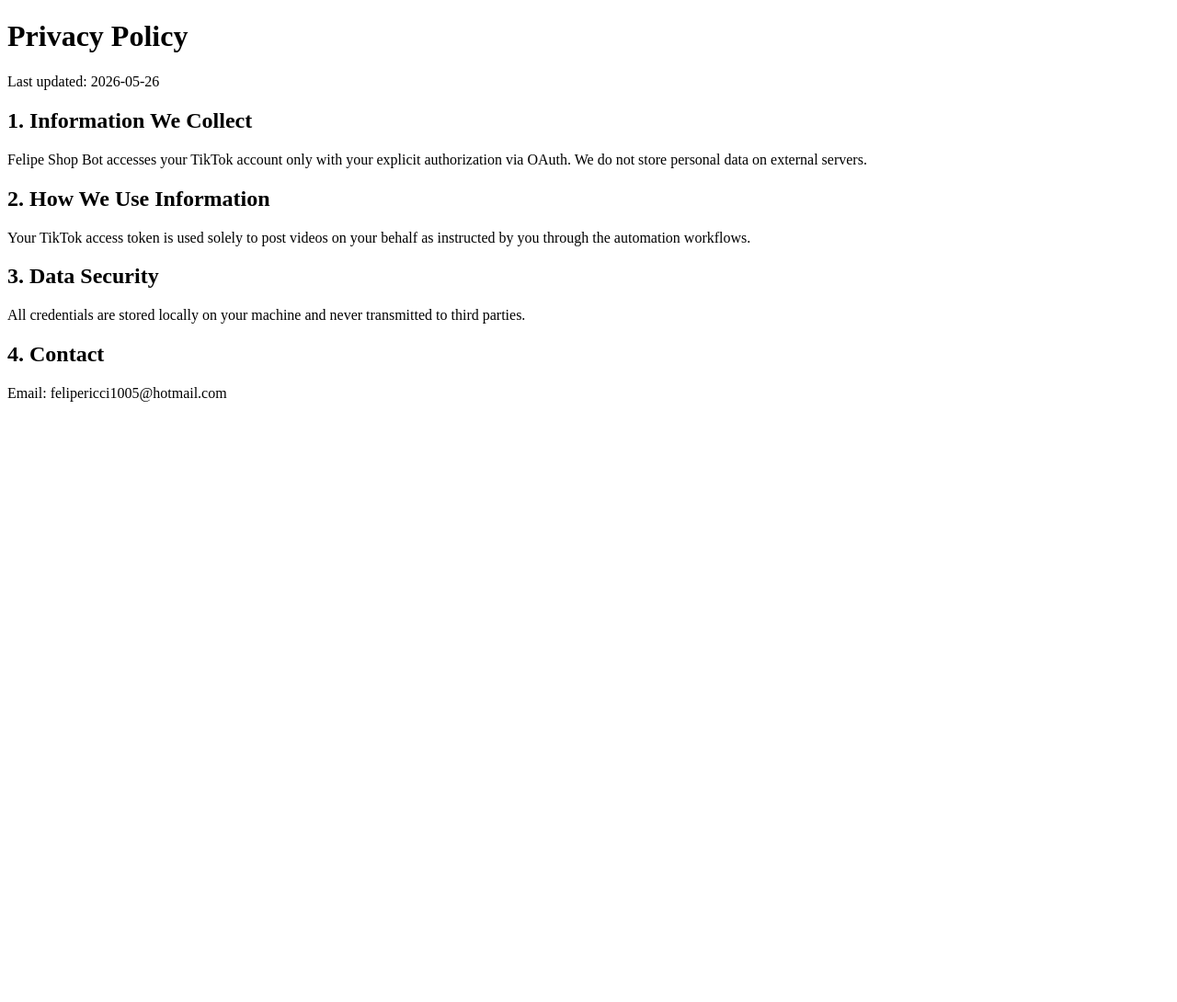
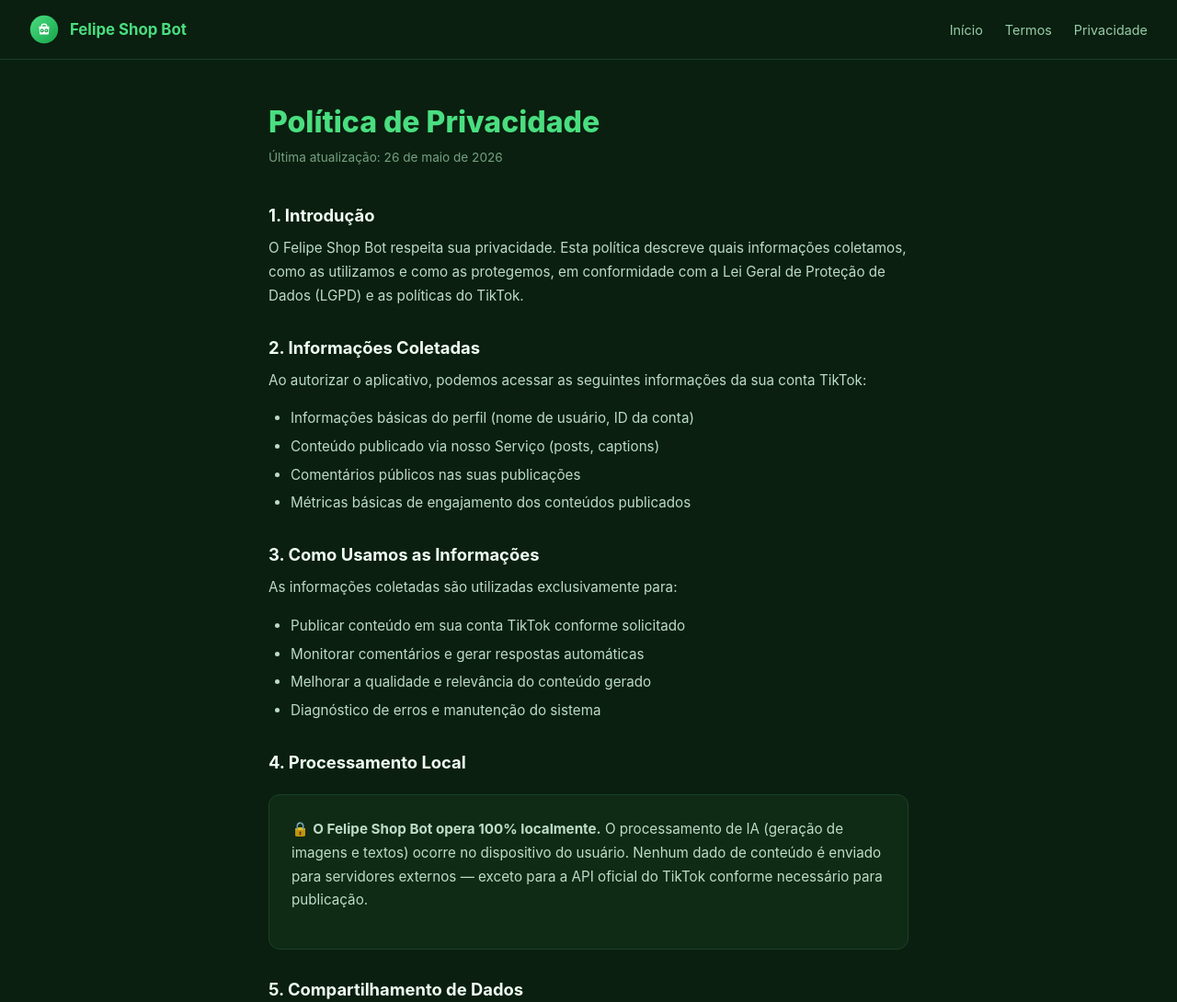
Before and after one commit to felipericci1005/felipericci1005.github.io, a plain HTML site: page privacy.html in a window 1280 px wide. Shown: the top 1090 px of the page at 92% size. Before the commit the page ends 800 px from the top, so only its background shows below. Drawn offline with Linux system fonts and the light colour scheme.

Commit message:
feat: green-themed privacy page

```diff
--- a/privacy.html
+++ b/privacy.html
@@ -1 +1,136 @@
-<!DOCTYPE html><html><head><meta charset="UTF-8"><title>Privacy Policy - Felipe Shop Bot</title></head><body><h1>Privacy Policy</h1><p>Last updated: 2026-05-26</p><h2>1. Information We Collect</h2><p>Felipe Shop Bot accesses your TikTok account only with your explicit authorization via OAuth. We do not store personal data on external servers.</p><h2>2. How We Use Information</h2><p>Your TikTok access token is used solely to post videos on your behalf as instructed by you through the automation workflows.</p><h2>3. Data Security</h2><p>All credentials are stored locally on your machine and never transmitted to third parties.</p><h2>4. Contact</h2><p>Email: felipericci1005@hotmail.com</p></body></html>
+<!DOCTYPE html>
+<html lang="pt-BR">
+<head>
+  <meta charset="UTF-8">
+  <meta name="viewport" content="width=device-width, initial-scale=1.0">
+  <title>Política de Privacidade — Felipe Shop Bot</title>
+  <style>
+  :root {
+    --green-50:#f0fdf4;--green-100:#dcfce7;--green-200:#bbf7d0;
+    --green-400:#4ade80;--green-500:#22c55e;--green-600:#16a34a;
+    --green-700:#15803d;--green-800:#166534;--dark:#0a1f0f;
+    --dark-card:#0f2a15;--dark-border:#1a4228;
+  }
+  *{box-sizing:border-box;margin:0;padding:0}
+  body{font-family:-apple-system,BlinkMacSystemFont,'Segoe UI',sans-serif;background:var(--dark);color:var(--green-50);min-height:100vh}
+  nav{display:flex;align-items:center;justify-content:space-between;padding:1rem 2rem;border-bottom:1px solid var(--dark-border);background:rgba(10,31,15,0.95)}
+  .nav-logo{display:flex;align-items:center;gap:.75rem;text-decoration:none}
+  .nav-logo-text{font-size:1.05rem;font-weight:700;color:var(--green-400)}
+  .nav-links{display:flex;gap:1.5rem}
+  .nav-links a{color:var(--green-200);text-decoration:none;font-size:.9rem;opacity:.8;transition:opacity .2s}
+  .nav-links a:hover{opacity:1;color:var(--green-400)}
+  .container{max-width:760px;margin:0 auto;padding:3rem 2rem}
+  h1{font-size:2rem;font-weight:800;color:var(--green-400);margin-bottom:.5rem}
+  .date{color:var(--green-200);opacity:.6;font-size:.85rem;margin-bottom:2.5rem}
+  h2{font-size:1.15rem;font-weight:700;color:var(--green-300);margin:2rem 0 .75rem}
+  p{line-height:1.7;color:var(--green-100);opacity:.85;margin-bottom:1rem;font-size:.95rem}
+  ul{padding-left:1.5rem;margin-bottom:1rem}
+  li{line-height:1.7;color:var(--green-100);opacity:.85;font-size:.95rem;margin-bottom:.3rem}
+  a{color:var(--green-400);text-decoration:none}
+  a:hover{text-decoration:underline}
+  .card{background:var(--dark-card);border:1px solid var(--dark-border);border-radius:12px;padding:1.5rem;margin:1.5rem 0}
+  footer{border-top:1px solid var(--dark-border);padding:1.5rem;text-align:center;color:var(--green-200);opacity:.6;font-size:.85rem;margin-top:3rem}
+  @media(max-width:600px){.container{padding:2rem 1rem}.nav-links{gap:1rem}}
+</style>
+</head>
+<body>
+<nav>
+  <a href="/" class="nav-logo">
+    <svg width="32" height="32" viewBox="0 0 80 80" xmlns="http://www.w3.org/2000/svg">
+  <defs>
+    <linearGradient id="gl1" x1="0%" y1="0%" x2="100%" y2="100%">
+      <stop offset="0%" stop-color="#4ade80"/><stop offset="100%" stop-color="#16a34a"/>
+    </linearGradient>
+    <linearGradient id="gl2" x1="0%" y1="0%" x2="100%" y2="100%">
+      <stop offset="0%" stop-color="#22c55e"/><stop offset="100%" stop-color="#15803d"/>
+    </linearGradient>
+  </defs>
+  <circle cx="40" cy="40" r="38" fill="url(#gl1)"/>
+  <path d="M26 32 L28 54 L52 54 L54 32 Z" fill="white" opacity="0.95"/>
+  <path d="M33 32 C33 23 47 23 47 32" fill="none" stroke="white" stroke-width="3.5" stroke-linecap="round"/>
+  <circle cx="34" cy="43" r="5" fill="url(#gl2)"/>
+  <circle cx="46" cy="43" r="5" fill="url(#gl2)"/>
+  <circle cx="34" cy="43" r="2" fill="white"/>
+  <circle cx="46" cy="43" r="2" fill="white"/>
+</svg>
+    <span class="nav-logo-text">Felipe Shop Bot</span>
+  </a>
+  <div class="nav-links">
+    <a href="/">Início</a>
+    <a href="/terms.html">Termos</a>
+    <a href="/privacy.html">Privacidade</a>
+  </div>
+</nav>
+<div class="container">
+  <h1>Política de Privacidade</h1>
+  <p class="date">Última atualização: 26 de maio de 2026</p>
+
+  <h2>1. Introdução</h2>
+  <p>O Felipe Shop Bot respeita sua privacidade. Esta política descreve quais informações coletamos, como as utilizamos e como as protegemos, em conformidade com a Lei Geral de Proteção de Dados (LGPD) e as políticas do TikTok.</p>
+
+  <h2>2. Informações Coletadas</h2>
+  <p>Ao autorizar o aplicativo, podemos acessar as seguintes informações da sua conta TikTok:</p>
+  <ul>
+    <li>Informações básicas do perfil (nome de usuário, ID da conta)</li>
+    <li>Conteúdo publicado via nosso Serviço (posts, captions)</li>
+    <li>Comentários públicos nas suas publicações</li>
+    <li>Métricas básicas de engajamento dos conteúdos publicados</li>
+  </ul>
+
+  <h2>3. Como Usamos as Informações</h2>
+  <p>As informações coletadas são utilizadas exclusivamente para:</p>
+  <ul>
+    <li>Publicar conteúdo em sua conta TikTok conforme solicitado</li>
+    <li>Monitorar comentários e gerar respostas automáticas</li>
+    <li>Melhorar a qualidade e relevância do conteúdo gerado</li>
+    <li>Diagnóstico de erros e manutenção do sistema</li>
+  </ul>
+
+  <h2>4. Processamento Local</h2>
+  <div class="card">
+    <p>🔒 <strong>O Felipe Shop Bot opera 100% localmente.</strong> O processamento de IA (geração de imagens e textos) ocorre no dispositivo do usuário. Nenhum dado de conteúdo é enviado para servidores externos — exceto para a API oficial do TikTok conforme necessário para publicação.</p>
+  </div>
+
+  <h2>5. Compartilhamento de Dados</h2>
+  <p>Não vendemos, alugamos ou compartilhamos seus dados pessoais com terceiros, exceto:</p>
+  <ul>
+    <li>TikTok (via API oficial, para publicação de conteúdo)</li>
+    <li>Quando exigido por lei ou ordem judicial</li>
+  </ul>
+
+  <h2>6. Segurança</h2>
+  <p>Implementamos medidas técnicas adequadas para proteger seus dados:</p>
+  <ul>
+    <li>Tokens de acesso armazenados localmente (nunca em servidores externos)</li>
+    <li>Comunicação com a API TikTok via HTTPS</li>
+    <li>Acesso às credenciais restrito ao sistema local</li>
+  </ul>
+
+  <h2>7. Retenção de Dados</h2>
+  <p>Os dados de sessão e tokens são mantidos apenas enquanto o aplicativo estiver autorizado na sua conta TikTok. Ao revogar o acesso, todos os dados locais são removidos.</p>
+
+  <h2>8. Seus Direitos (LGPD)</h2>
+  <p>Conforme a LGPD, você tem direito a:</p>
+  <ul>
+    <li>Acessar seus dados pessoais que processamos</li>
+    <li>Solicitar correção de dados incorretos</li>
+    <li>Solicitar exclusão dos seus dados</li>
+    <li>Revogar o consentimento a qualquer momento</li>
+    <li>Receber informações sobre com quem seus dados foram compartilhados</li>
+  </ul>
+
+  <h2>9. Cookies</h2>
+  <p>Este site não utiliza cookies de rastreamento. Apenas cookies essenciais de sessão são utilizados.</p>
+
+  <h2>10. Contato</h2>
+  <div class="card">
+    <p>Para exercer seus direitos ou tirar dúvidas sobre privacidade:</p>
+    <p><strong>Email:</strong> <a href="mailto:felipericci1005@hotmail.com">felipericci1005@hotmail.com</a></p>
+    <p><strong>Resposta em até:</strong> 15 dias úteis</p>
+  </div>
+</div>
+<footer>
+  © 2026 Felipe Shop Bot · <a href="/">Início</a> · <a href="/terms.html">Termos</a>
+</footer>
+</body>
+</html>
```
